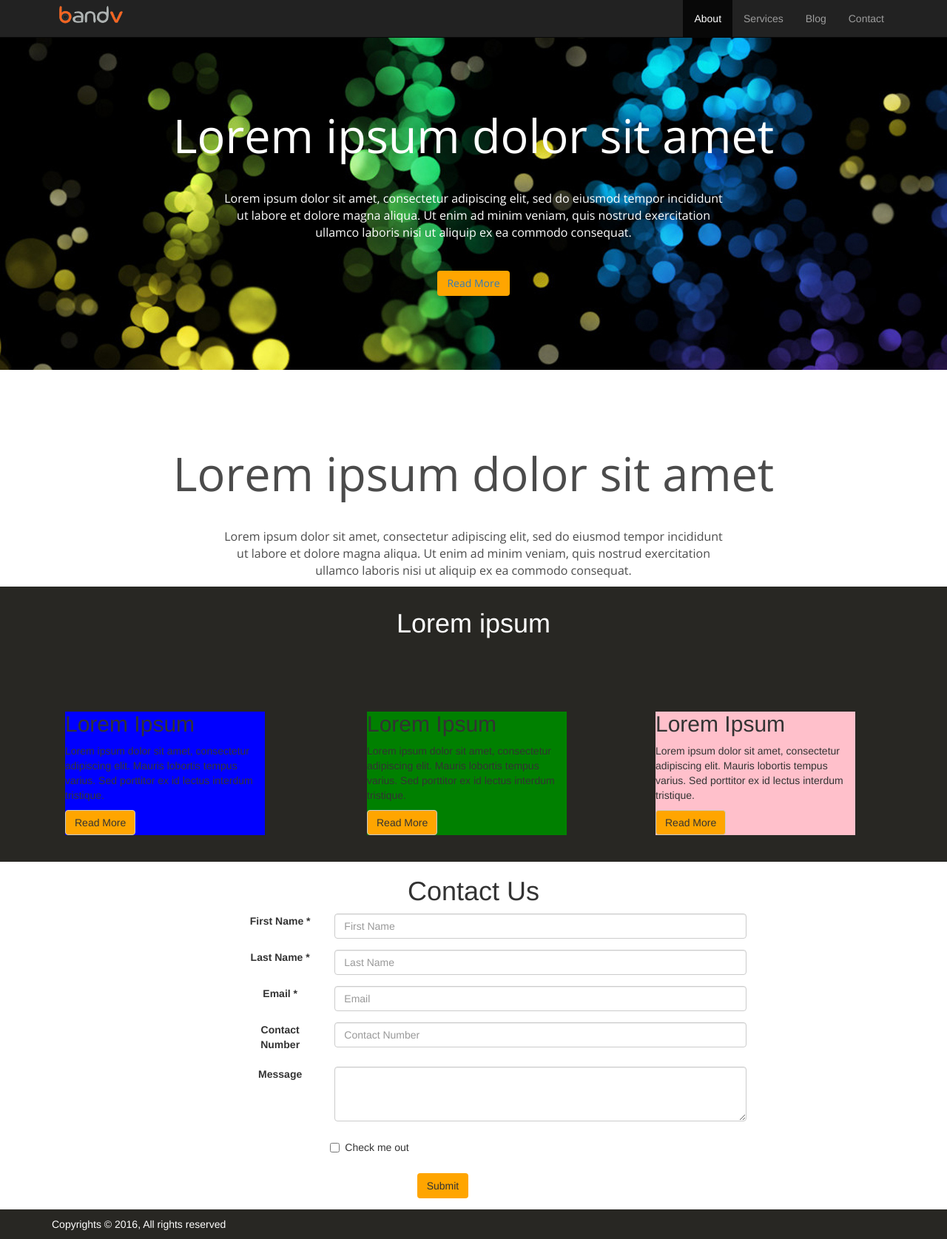
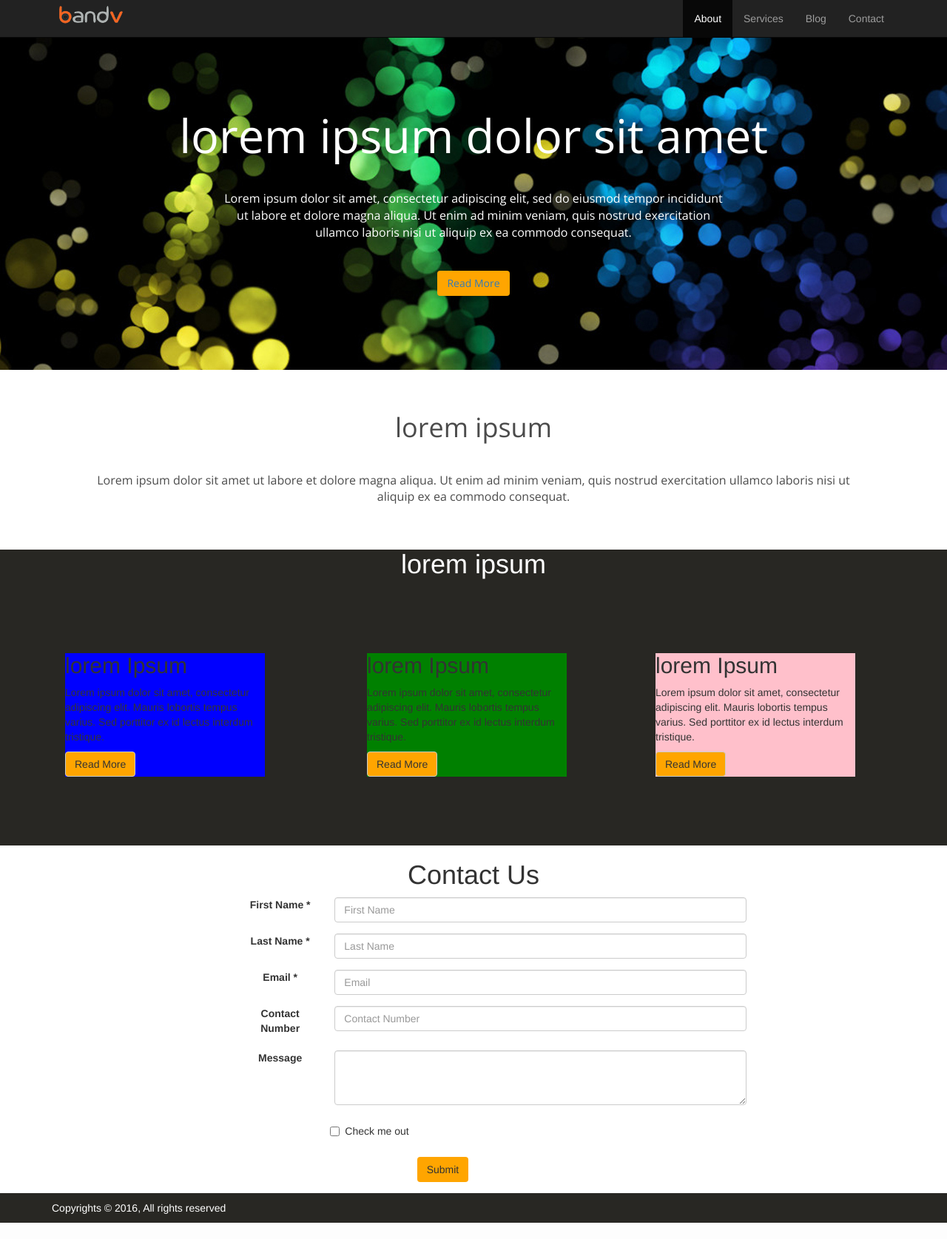
Before and after one commit to jrose111284/bandv, a PHP site: page / in a window 1280 px wide. Shown: the whole page at 74% size. After the commit the page ends 1653 px from the top, so only its background shows below. Run offline with PHP 8.4, Linux system fonts and the light colour scheme; some libraries are stand-ins or nearby versions.

Commit message:
jumbotron complete

```diff
--- a/css/style.css
+++ b/css/style.css
@@ -1,7 +1,12 @@
+html {
+min-width: 550px;
+position: relative;
+}
 .navbar-nav {
   float: right;
 }
 .jumbotron {
+  position: relative;
   font-family: 'Open Sans';
   font-weight: 500;
   background: url(../img/rainbow.jpg) no-repeat top center;
@@ -11,10 +16,10 @@
   color: white;
   margin-bottom: 5px;
 }
-.jumbotron h1{
+.jumbotron h1 {
   margin-top: 100px;
 }
-.jumbotron p{
+.jumbotron p {
   text-align: center;
   margin-left: 20%;
   margin-right: 20%;
@@ -25,26 +30,47 @@
 .btn {
   background-color: orange;
 }
-.jumbotron-special {
+.jumbotron-fluid {
   background: none;
-  margin-top: 0px;
-  width: 100%;
-  height: 250px;
-  background-color: white;
+  font-family: 'Open Sans';
+  font-weight: 500;
+  height: 200px;
+  overflow: none;
+  text-align: center;
   color: black;
-  padding: 0px;
-  margin: 0px;
+  padding-bottom: 10px;
+
+}
+.jumbotron-fluid .display-3{
+  margin-top:5px;
   opacity: 0.7;
   text-align: center;
+  font-family: 'Open Sans';
+  font-size: 36px;
+  text-align: center;
+  color: black;
+}
+.jumbotron-fluid .lead{
+  width: 100%
+  font-size: 16px;
+  margin-left: 5%;
+  margin-right: 5%;
+  opacity: 0.7;
+  text-align: center;
+  font-family: 'Open Sans';
+  text-align: center;
+  color: black;
 }
 section {
   margin-top: 0;
 }
 #middle {
+  position: relative;
+  height:400px;
   overflow: none;
   background-color: #282723;
 }
-#middle h1{
+#middle h1 {
   text-align: center;
   color: white;
   margin-top: 3%;
@@ -64,31 +90,31 @@ section {
   margin: 25% 10% 10% 10%;
   background-color: pink;
 }
-form h1{
+form h1 {
   text-align: center;
 }
-.form-group{
+.form-group {
   width: 55%;
   text-align: center;
   margin-left: 25%;
   margin-right: 25%;
   margin-top: 10px;
 }
-.checkbox{
+.checkbox {
   margin-left: 20%;
   float: left;
 }
-.btn-secondary{
+.btn-secondary {
   margin-left: 20%;
   float: left;
 }
-footer{
+footer {
   color: white;
   width: 100%;
   height: 40px;
   background-color: #282723;
   margin-bottom: 0;
 }
-footer p{
+footer p {
   margin-top: 10px;
 }
--- a/index.php
+++ b/index.php
@@ -39,46 +39,54 @@
     <div class="container">
       <div class="row">
         <div class="col-md-12">
-          <h1>Lorem ipsum dolor sit amet</h1>
+          <h1>lorem ipsum dolor sit amet</h1>
           <p>Lorem ipsum dolor sit amet, consectetur adipiscing elit, sed do eiusmod tempor incididunt ut labore et dolore magna aliqua. Ut enim ad minim veniam, quis nostrud exercitation ullamco laboris nisi ut aliquip ex ea commodo consequat.</p>
           <a href="#" class="btn">Read More</a>
         </div>
       </div>
     </div>
   </div>
-
-  <div class="jumbotron jumbotron-special">
+  <div class="jumbotron jumbotron-fluid">
+    <div class="container">
+      <h1 class="display-3">lorem ipsum</h1>
+      <p class="lead">Lorem ipsum dolor sit amet ut labore et dolore magna aliqua. Ut enim ad minim veniam, quis nostrud exercitation ullamco laboris nisi ut aliquip ex ea commodo consequat.</p>
+    </div>
+  </div>
+  <!-- <div class="jumbotron jumbotron-special">
     <div class="container">
       <div class="row">
         <div class="col-md-12">
-          <h1>Lorem ipsum dolor sit amet</h1>
-          <p>Lorem ipsum dolor sit amet, consectetur adipiscing elit, sed do eiusmod tempor incididunt ut labore et dolore magna aliqua. Ut enim ad minim veniam, quis nostrud exercitation ullamco laboris nisi ut aliquip ex ea commodo consequat.</p>
+          <h1>lorem ipsum </h1>
+          <p>  Lorem ipsum dolor sit amet ut labore et dolore magna aliqua. Ut enim ad minim veniam, quis nostrud exercitation ullamco laboris nisi ut aliquip ex ea commodo consequat.</p>
+          <p>
+            Lorem ipsum dolor sit amet ut labore et dolore magna aliqua. Ut enim ad minim veniam, quis nostrud exercitation ullamco laboris nisi ut aliquip ex ea commodo consequat.  Lorem ipsum dolor sit amet ut labore et dolore magna aliqua. Ut enim ad minim veniam, quis nostrud exercitation ullamco laboris nisi ut aliquip ex ea commodo consequat.
+          </p>
         </div>
       </div>
     </div>
-  </div>
+  </div> -->
 
   <section id="middle">
-    <h1>Lorem ipsum</h1>
+    <h1>lorem ipsum</h1>
     <div class="container">
       <div class="row">
         <div class="col-md-4 one">
           <div class="box-1">
-            <h2>Lorem Ipsum</h2>
+            <h2>lorem Ipsum</h2>
             <p>Lorem ipsum dolor sit amet, consectetur adipiscing elit. Mauris lobortis tempus varius. Sed porttitor ex id lectus interdum tristique.</p>
             <a href="#" class="btn btn-default">Read More</a>
           </div>
         </div>
         <div class="col-md-4 two">
           <div class="box-2">
-            <h2>Lorem Ipsum</h2>
+            <h2>lorem Ipsum</h2>
             <p>Lorem ipsum dolor sit amet, consectetur adipiscing elit. Mauris lobortis tempus varius. Sed porttitor ex id lectus interdum tristique.</p>
             <a href="#" class="btn btn-default">Read More</a>
           </div>
         </div>
         <div class="col-md-4 three">
           <div class="box-3">
-            <h2>Lorem Ipsum</h2>
+            <h2>lorem Ipsum</h2>
             <p>Lorem ipsum dolor sit amet, consectetur adipiscing elit. Mauris lobortis tempus varius. Sed porttitor ex id lectus interdum tristique.</p>
             <a href="#" class="btn btn-default">Read More</a>
           </div>
```
